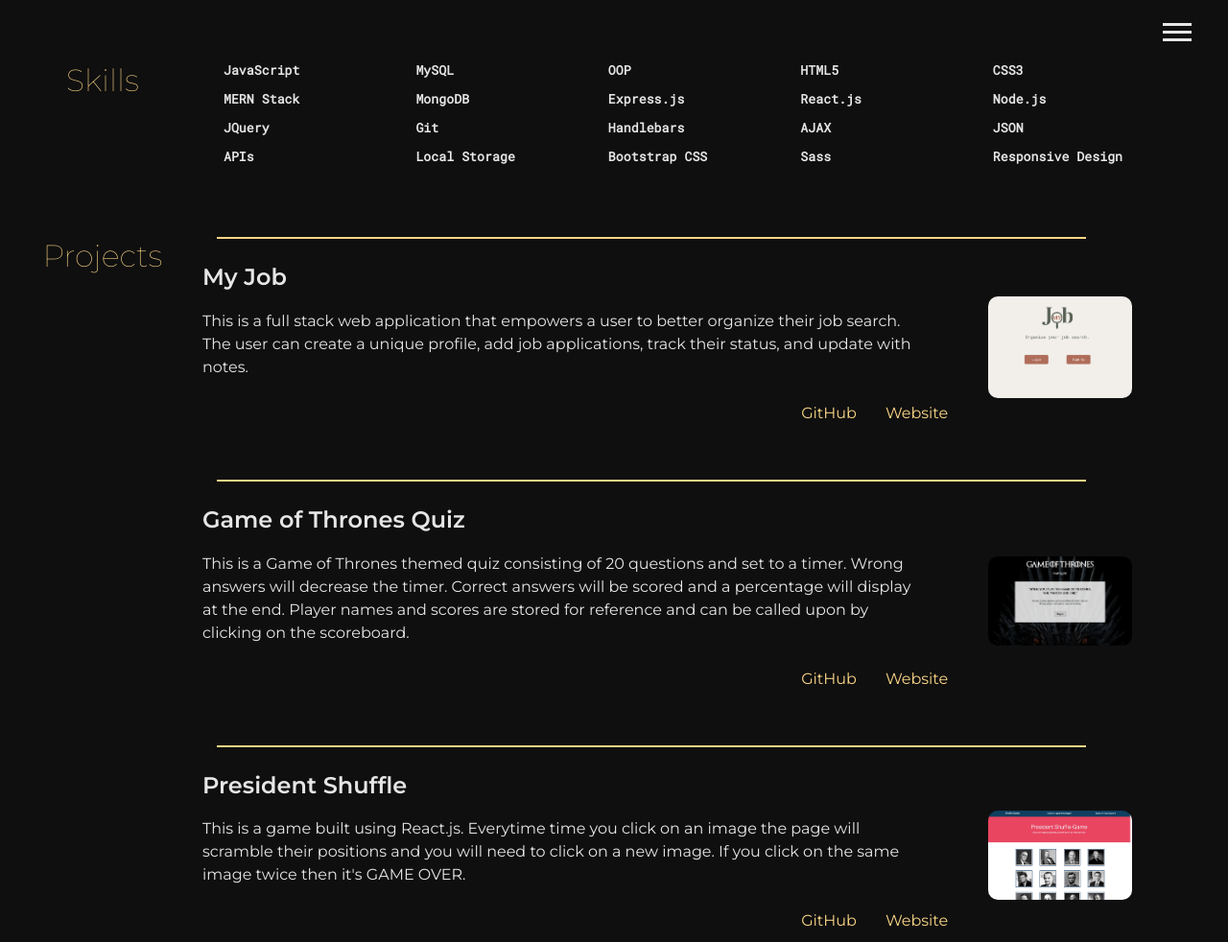
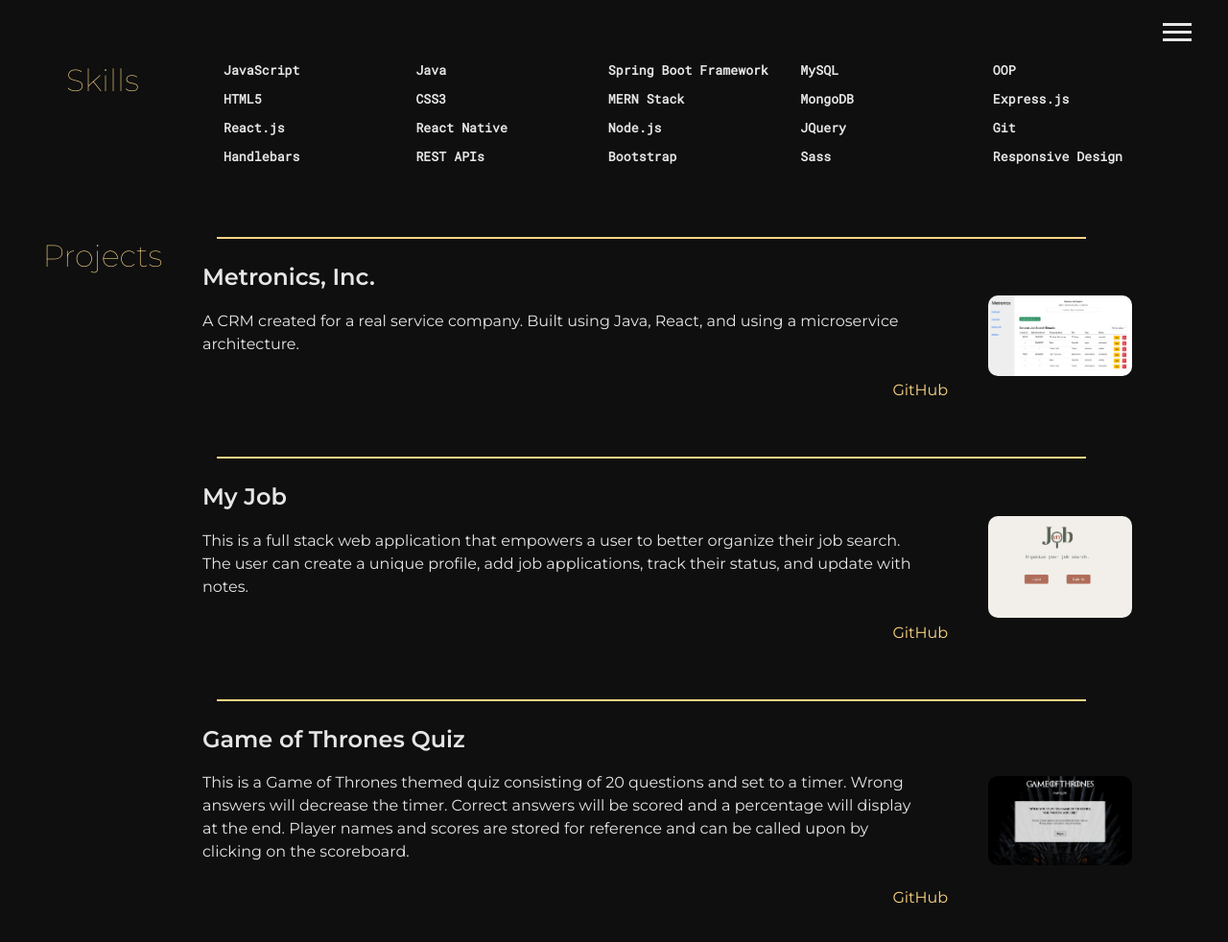
Before and after one commit to jordankelly12/my-website, a website: page public/work.html in a window 1280 px wide. Shown: the top 982 px of the page at 96% size. Drawn offline with Linux system fonts and the light colour scheme.

Commit message:
update projects list and skills list

```diff
--- a/public/js/work.js
+++ b/public/js/work.js
@@ -1,6 +1,6 @@
 // Skills Section
 // =======================================================
-const skillList = ['JavaScript', 'MySQL', 'OOP', 'HTML5', 'CSS3', 'MERN Stack', 'MongoDB', 'Express.js', 'React.js', 'Node.js', 'JQuery', 'Git', 'Handlebars', 'AJAX', 'JSON', 'APIs', 'Local Storage', 'Bootstrap CSS', 'Sass', 'Responsive Design',];
+const skillList = ['JavaScript', 'Java', 'Spring Boot Framework', 'MySQL', 'OOP', 'HTML5', 'CSS3', 'MERN Stack', 'MongoDB', 'Express.js', 'React.js', 'React Native', 'Node.js', 'JQuery', 'Git', 'Handlebars', 'REST APIs', 'Bootstrap', 'Sass', 'Responsive Design',];
 const skillSection = document.getElementById('skills');
 
 for (let i = 0; i < skillList.length; i++) {
@@ -16,6 +16,14 @@ for (let i = 0; i < skillList.length; i++) {
 const projects = [
   {
     id: 1,
+    title: "Metronics, Inc.",
+    description: "A CRM created for a real service company. Built using Java, React, and using a microservice architecture.",
+    image: "img/metronics.png",
+    github: "https://github.com/profjjk/metronics-microservice-build",
+    website: "https://github.com/profjjk/metronics-microservice-build"
+  },
+  {
+    id: 2,
     title: "My Job",
     description: "This is a full stack web application that empowers a user to better organize their job search. The user can create a unique profile, add job applications, track their status, and update with notes.",
     image: "img/my-job.png",
@@ -23,7 +31,7 @@ const projects = [
     website: "https://ucb-my-job.herokuapp.com/"
   },
   {
-    id: 2,
+    id: 3,
     title: "Game of Thrones Quiz",
     description: "This is a Game of Thrones themed quiz consisting of 20 questions and set to a timer. Wrong answers will decrease the timer. Correct answers will be scored and a percentage will display at the end. Player names and scores are stored for reference and can be called upon by clicking on the scoreboard.",
     image: "img/got-quiz.png",
@@ -31,7 +39,7 @@ const projects = [
     website: "https://game-of-thrones-quiz.herokuapp.com/"
   },
   {
-    id: 3,
+    id: 4,
     title: "President Shuffle",
     description: "This is a game built using React.js. Everytime time you click on an image the page will scramble their positions and you will need to click on a new image. If you click on the same image twice then it's GAME OVER.",
     image: "img/shuffle.png",
@@ -39,7 +47,7 @@ const projects = [
     website: "https://profjjk.github.io/president-shuffle/"
   },
   {
-    id: 4,
+    id: 5,
     title: "Get Fit",
     description: "This is a fitness and workout tracker that utilizes MongoDB and Mongoose.js to create a database of your workouts.",
     image: "img/workout.png",
@@ -47,7 +55,7 @@ const projects = [
     website: "https://jk-ucb-fitness-tracker.herokuapp.com/"
   },
   {
-    id: 5,
+    id: 6,
     title: "Bookish",
     description: "Bookish is a reading list application that allows you to keep a list of which books you have read, and it allows you to add new books that you want to read later.",
     image: "img/bookish.png",
@@ -55,7 +63,7 @@ const projects = [
     website: "https://bookish-reading-list.herokuapp.com/"
   },
   {
-    id: 6,
+    id: 7,
     title: "Weather Dashboard",
     description: "This is a weather dashboard that queries the OpenWeather API to return weather data for the current day and provide a 5-day forecast based on the user's search for a city.",
     image: "img/weather.png",
@@ -71,30 +79,34 @@ for (let i = 0; i < projects.length; i++) {
   const mainDiv = document.createElement('div');
   const linkDiv = document.createElement('div');
   const image = document.createElement('img');
-  const websiteLink = document.createElement('a');
+
+  // const websiteLink = document.createElement('a');
   const githubLink = document.createElement('a');
   const title = document.createElement('h2');
   const desc = document.createElement('p');
   const hr = document.createElement('hr');
+
   // Add attributes.
   row.classList.add('row');
   image.setAttribute('src', `${projects[i].image}`);
   image.setAttribute('alt', `${projects[i].title}`);
-  websiteLink.setAttribute('href', `${projects[i].website}`);
-  websiteLink.setAttribute('target', '_blank');
+  // websiteLink.setAttribute('href', `${projects[i].website}`);
+  // websiteLink.setAttribute('target', '_blank');
   githubLink.setAttribute('href', `${projects[i].github}`);
   githubLink.setAttribute('target', '_blank');
+
   // Create text nodes.
   let titleText = document.createTextNode(`${projects[i].title}`);
   let descText = document.createTextNode(`${projects[i].description}`);
-  let webText = document.createTextNode('Website');
+  // let webText = document.createTextNode('Website');
   let githubText = document.createTextNode('GitHub');
+
   // Assemble and append to section.
   title.appendChild(titleText);
   desc.appendChild(descText);
-  websiteLink.appendChild(webText);
+  // websiteLink.appendChild(webText);
   githubLink.appendChild(githubText);
-  linkDiv.appendChild(websiteLink);
+  // linkDiv.appendChild(websiteLink);
   linkDiv.appendChild(githubLink);
   mainDiv.appendChild(title);
   mainDiv.appendChild(desc);
--- a/scss/main.scss
+++ b/scss/main.scss
@@ -62,6 +62,7 @@ main {
         color: $tertiary-color;
         &:hover {
           color: $secondary-color;
+          cursor: pointer;
           @include easeOut;
         }
       }
```
Also changed, not shown: public/404.html (+23 -0 lines), public/contact.html (+2 -2 lines), public/index.html (+1 -0 lines), public/life.html (+6 -2 lines), public/img/metronics.png (added), 6 other files.
